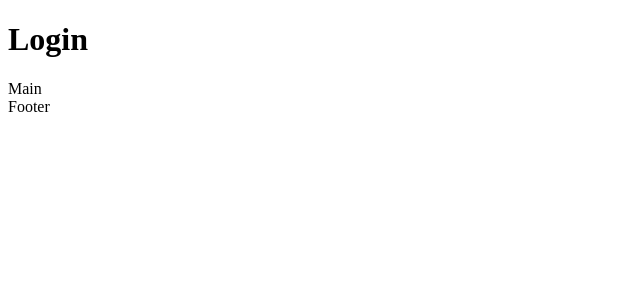
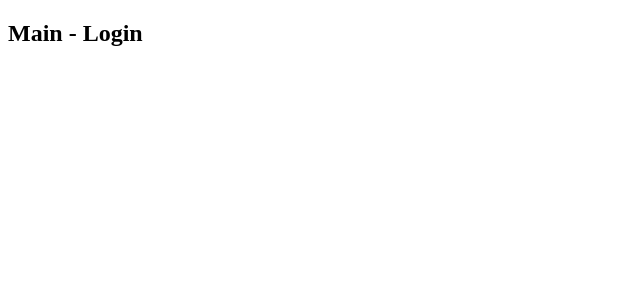
Before and after one commit to rosadevsolutions/2025-codesquad-desafio-01-nextjs, a Next.js app: page /login in a window 1280 px wide. Shown: the top 300 px of the page, without its empty margins (0-640 px from the left). Built offline with nearby package versions, Linux system fonts and the light colour scheme.

Commit message:
app page route main login

```diff
--- a/src/app/login/page.tsx
+++ b/src/app/login/page.tsx
@@ -1,15 +1,9 @@
 export default function Login() {
   return (
     <div>
-      <header>
-        <h1>Login</h1>
-      </header>
       <main>
-        Main
+        <h2>Main - Login</h2>
       </main>
-      <footer>
-        Footer
-      </footer>
     </div>
   );
 }
```
